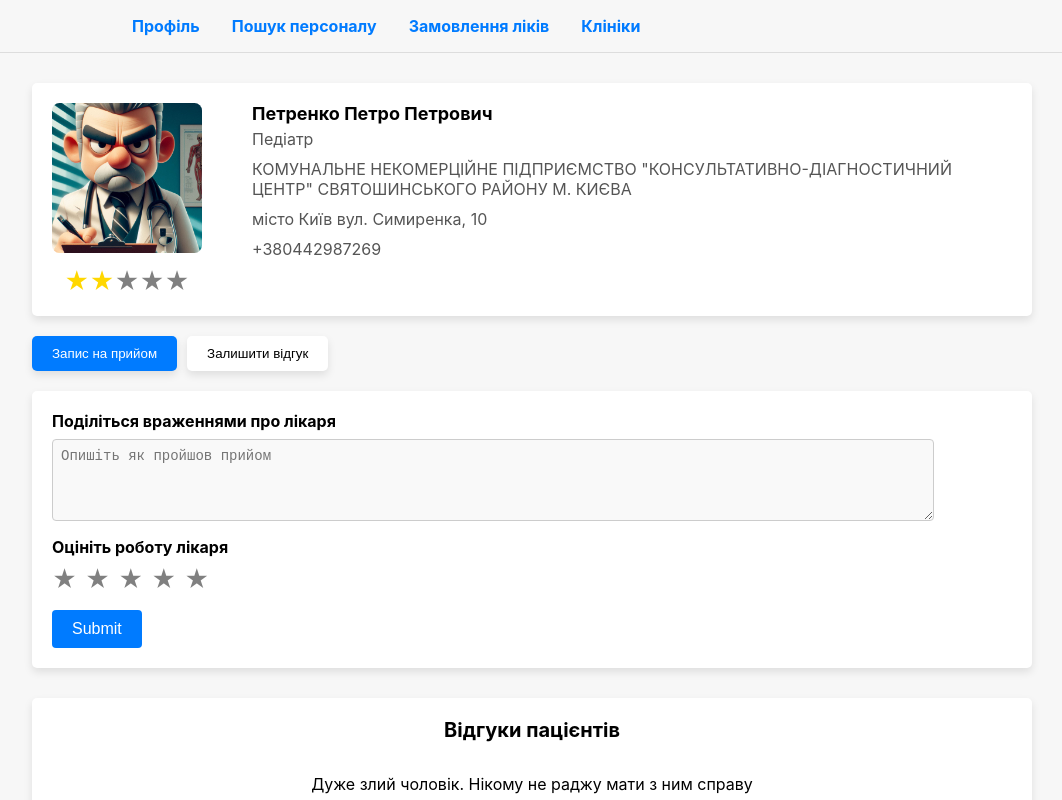
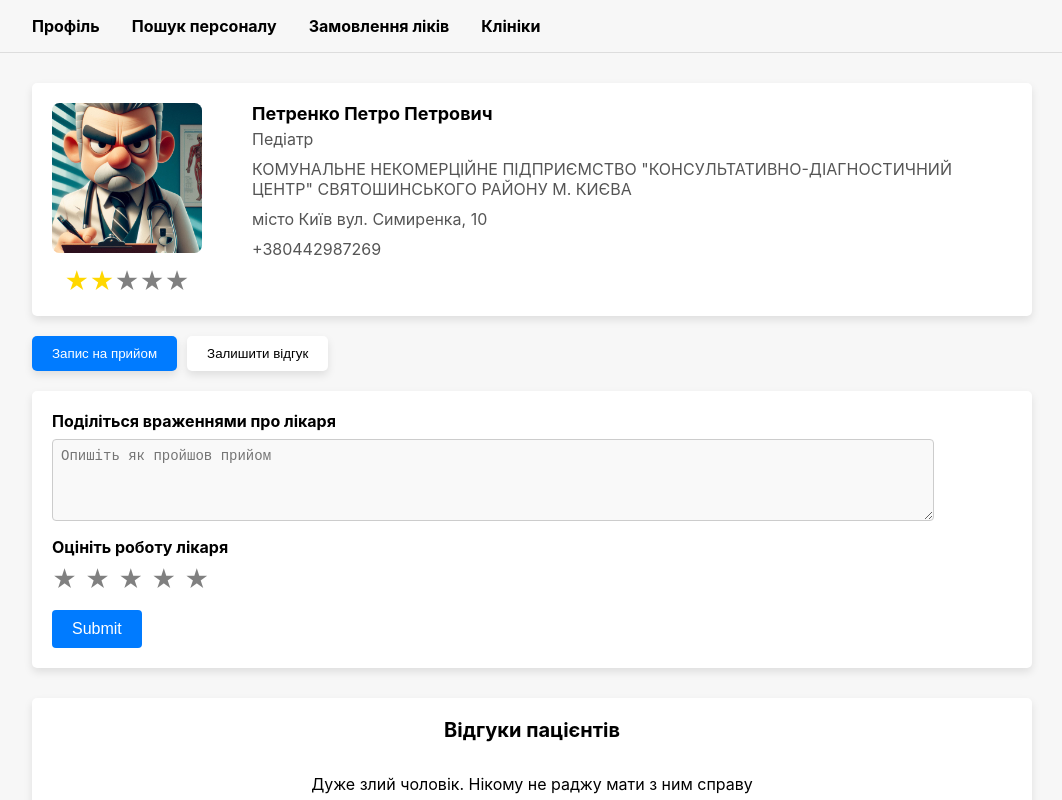
Before and after one commit to YuraKuznetsov/kpi-is-lab3, a React (Create React App) app: page /doctor/1 in a window 1280 px wide. Shown: the top 800 px of the page, without its empty margins (108-1170 px from the left). Built offline with nearby package versions, Linux system fonts and the light colour scheme; the HTML template or start-up script is replaced by a standard one.

Commit message:
Update Header.css

```diff
--- a/src/Header.css
+++ b/src/Header.css
@@ -8,7 +8,7 @@
 
 /* Navigation menu */
 .nav {
-    width: 800px;
+    width: 1000px;
     margin: 0 auto;
     display: flex;
     justify-content: start;
@@ -32,7 +32,7 @@
 /* Navigation link */
 .nav-link {
     text-decoration: none;
-    color: #007bff; /* Blue link color */
+    color: black;
     transition: color 0.3s;
 }
 
```
